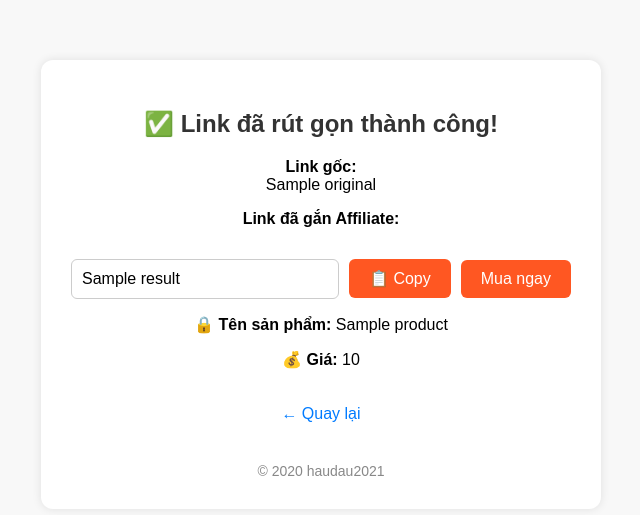
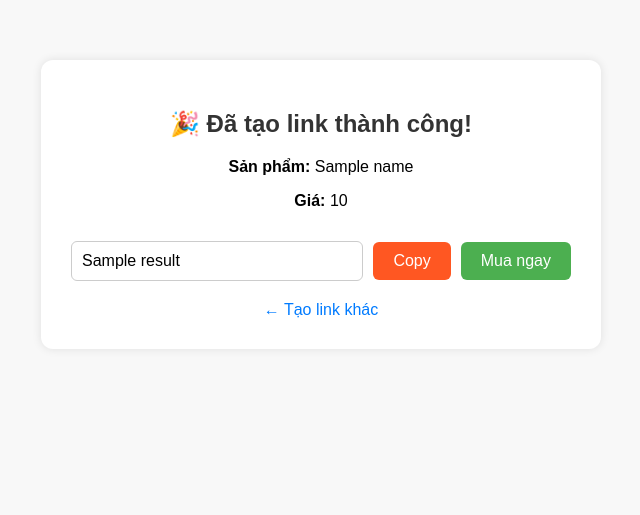
Before and after one commit to haudau2021/getlinkshope-ytb, a Flask app: template templates/preview.html in a window 1280 px wide. Shown: the top 515 px of the page, without its empty margins (319-959 px from the left). Run offline with Flask 3, Linux system fonts and the light colour scheme; the template is opened without the code that fills it: most values are stand-ins (such as "Sample title", 1, 10 or a date in 2020).

Commit message:
Update preview.html

```diff
--- a/templates/preview.html
+++ b/templates/preview.html
@@ -2,33 +2,28 @@
 <html lang="vi">
 <head>
   <meta charset="UTF-8">
-    <title>Link đã rút gọn</title>
-    <link rel="stylesheet" href="{{ url_for('static', filename='style.css') }}">
+  <title>Kết quả</title>
+  <link rel="stylesheet" href="/static/style.css">
 </head>
 <body>
   <div class="container">
-        <h2>✅ Link đã rút gọn thành công!</h2>
-        <p><strong>Link gốc:</strong><br>{{ original }}</p>
-        <p><strong>Link đã gắn Affiliate:</strong></p>
-
+    <h2>🎉 Đã tạo link thành công!</h2>
+    <p><strong>Sản phẩm:</strong> {{ name }}</p>
+    <p><strong>Giá:</strong> {{ price }}</p>
     <div class="link-box">
-            <input type="text" value="{{ result }}" id="copyInput" readonly>
-            <button onclick="copyToClipboard()">📋 Copy</button>
-            <a href="{{ result }}" target="_blank"><button>Mua ngay</button></a>
+      <input type="text" id="resultLink" value="{{ result }}" readonly>
+      <button onclick="copyLink()">Copy</button>
+      <a href="{{ result }}" target="_blank"><button style="background:#4CAF50">Mua ngay</button></a>
     </div>
-
-        <p>🔒 <strong>Tên sản phẩm:</strong> {{ product }}</p>
-        <p>💰 <strong>Giá:</strong> {{ price }}</p>
-        <a class="back" href="/">← Quay lại</a>
-        <div class="footer">© {{ now.year }} haudau2021</div>
+    <a class="back" href="/">← Tạo link khác</a>
   </div>
-
   <script>
-        function copyToClipboard() {
-            var copyText = document.getElementById("copyInput");
+    function copyLink() {
+      const copyText = document.getElementById("resultLink");
       copyText.select();
       copyText.setSelectionRange(0, 99999);
       document.execCommand("copy");
+      alert("Đã copy link: " + copyText.value);
     }
   </script>
 </body>
```
Lines whose indentation alone changed are shown as unchanged.
